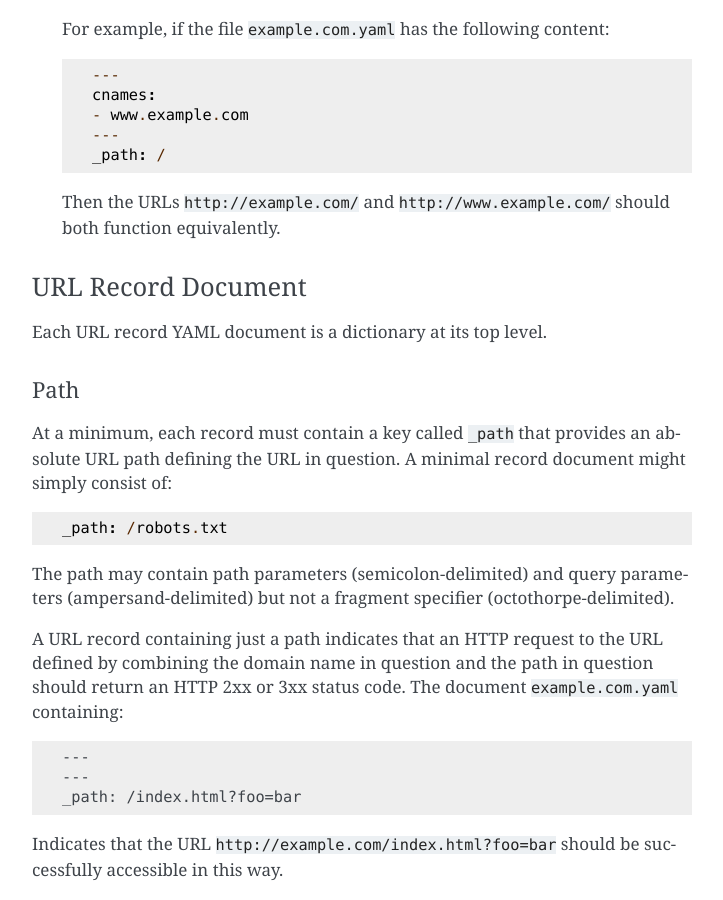
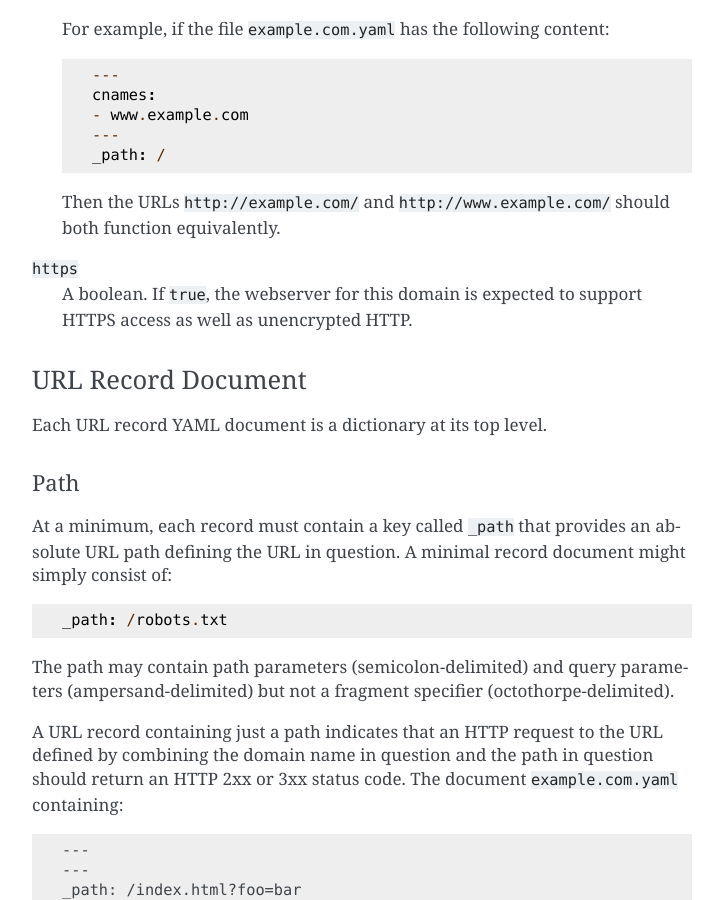
Before and after one commit to pkgw/wwt_url_database, a Sphinx documentation site: the page built from docs/format.rst, in a window 1280 px wide and 900 px high, scrolled down 1437 px. Shown: the whole window, without its empty margins (388-1111 px from the left). Built offline with Sphinx 7.4.7, drawn with Linux system fonts in a browser that asks for light colours.

Commit message:
Wire in an HTTPS flag

```diff
--- a/docs/format.rst
+++ b/docs/format.rst
@@ -76,6 +76,10 @@ contain the following keys.
   Then the URLs ``http://example.com/`` and ``http://www.example.com/`` should
   both function equivalently.
 
+``https``
+  A boolean. If ``true``, the webserver for this domain is expected to support
+  HTTPS access as well as unencrypted HTTP.
+
 
 URL Record Document
 -------------------
```
Also changed, not shown: wwt_url_database/__init__.py (+6 -1 lines), 1 other file.
